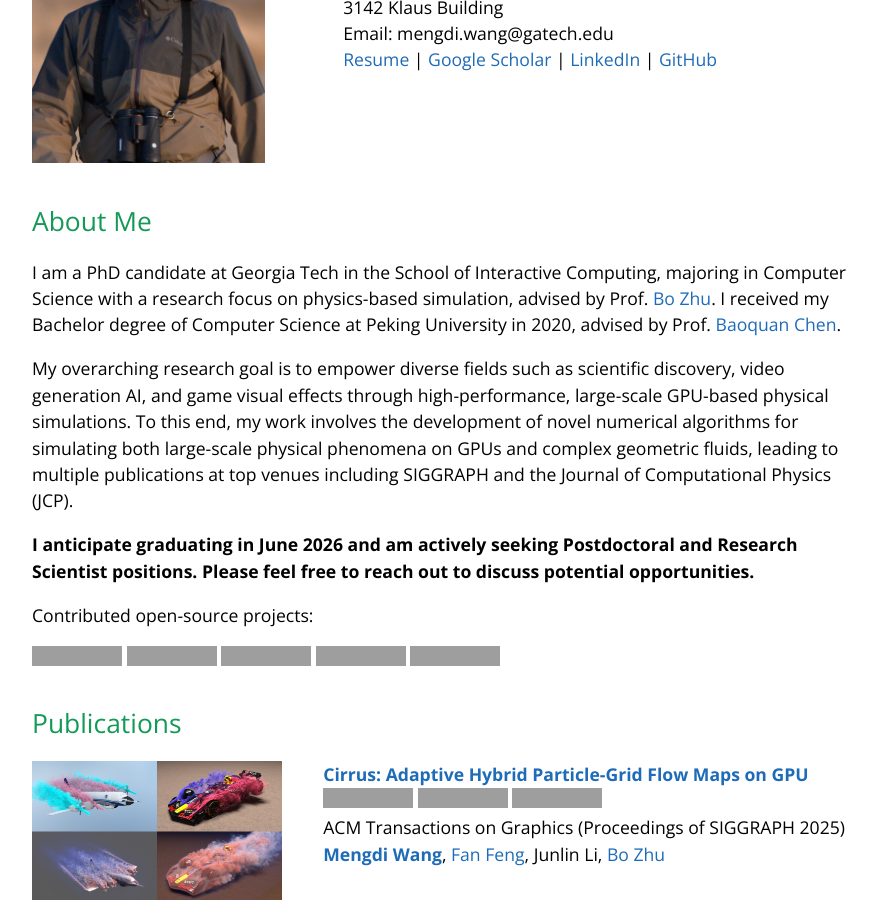
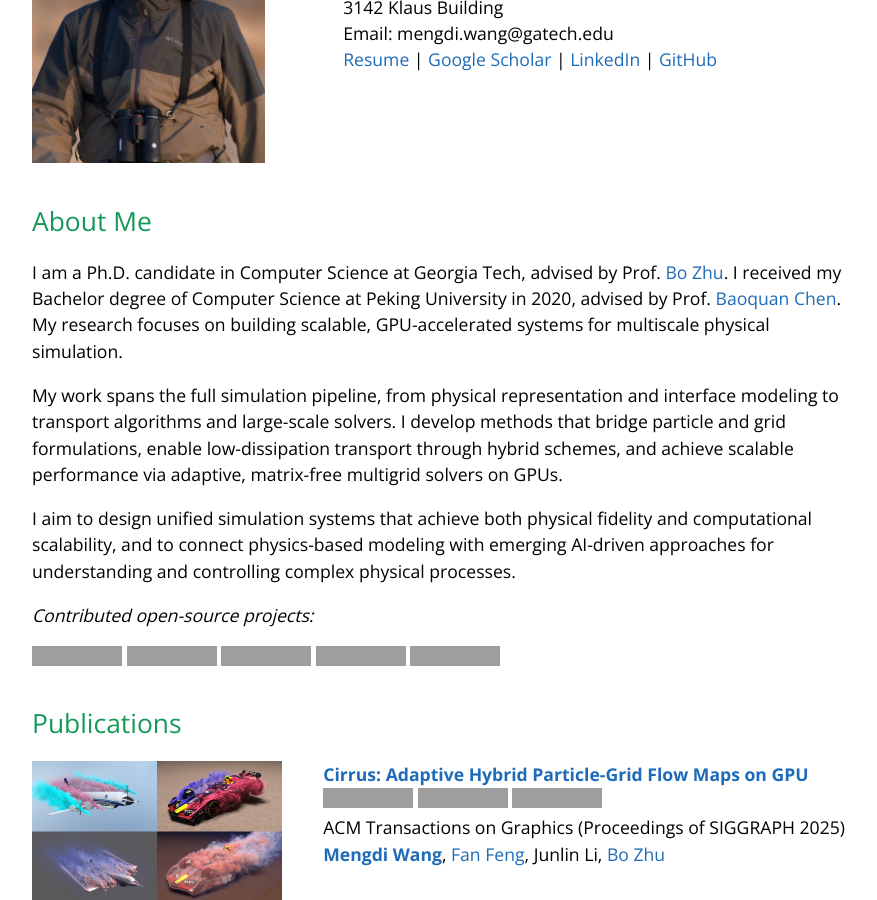
Before and after one commit to wang-mengdi/wang-mengdi.github.io, a Jekyll site: the page built from index.md, in a window 1280 px wide and 900 px high, scrolled down 320 px, cut to the strip 0-900 px from the top of the window. Shown: the whole strip, without its empty margins (192-1069 px from the left). Built offline with Jekyll 4.4.1, drawn with Linux system fonts in a browser that asks for light colours; the repository's description, which GitHub fills in, is left out; grey boxes are pictures that could not be loaded.

Commit message:
update intro

```diff
--- a/index.md
+++ b/index.md
@@ -25,13 +25,13 @@ layout: default
 </div>
 
 ## About Me
-I am a PhD candidate at Georgia Tech in the School of Interactive Computing, majoring in Computer Science with a research focus on physics-based simulation, advised by Prof. [Bo Zhu](https://faculty.cc.gatech.edu/~bozhu/). I received my Bachelor degree of Computer Science at Peking University in 2020, advised by Prof. [Baoquan Chen](https://cfcs.pku.edu.cn/baoquan/).
+  I am a Ph.D. candidate in Computer Science at Georgia Tech, advised by Prof. [Bo Zhu](https://faculty.cc.gatech.edu/~bozhu/). I received my Bachelor degree of Computer Science at Peking University in 2020, advised by Prof. [Baoquan Chen](https://cfcs.pku.edu.cn/baoquan/). My research focuses on building scalable, GPU-accelerated systems for multiscale physical simulation.
 
-My overarching research goal is to empower diverse fields such as scientific discovery, video generation AI, and game visual effects through high-performance, large-scale GPU-based physical simulations. To this end, my work involves the development of novel numerical algorithms for simulating both large-scale physical phenomena on GPUs and complex geometric fluids, leading to multiple publications at top venues including SIGGRAPH and the Journal of Computational Physics (JCP).
+  My work spans the full simulation pipeline, from physical representation and interface modeling to transport algorithms and large-scale solvers. I develop methods that bridge particle and grid formulations, enable low-dissipation transport through hybrid schemes, and achieve scalable performance via adaptive, matrix-free multigrid solvers on GPUs.
 
-**I anticipate graduating in June 2026 and am actively seeking Postdoctoral and Research Scientist positions. Please feel free to reach out to discuss potential opportunities.**
+  I aim to design unified simulation systems that achieve both physical fidelity and computational scalability, and to connect physics-based modeling with emerging AI-driven approaches for understanding and controlling complex physical processes.
 
-Contributed open-source projects:
+*Contributed open-source projects:*
 
 [![code](https://img.shields.io/badge/Cirrus-Github-blue)](https://github.com/wang-mengdi/Cirrus)
 [![code](https://img.shields.io/badge/meso-Github-blue)](https://github.com/wang-mengdi/meso)
```
